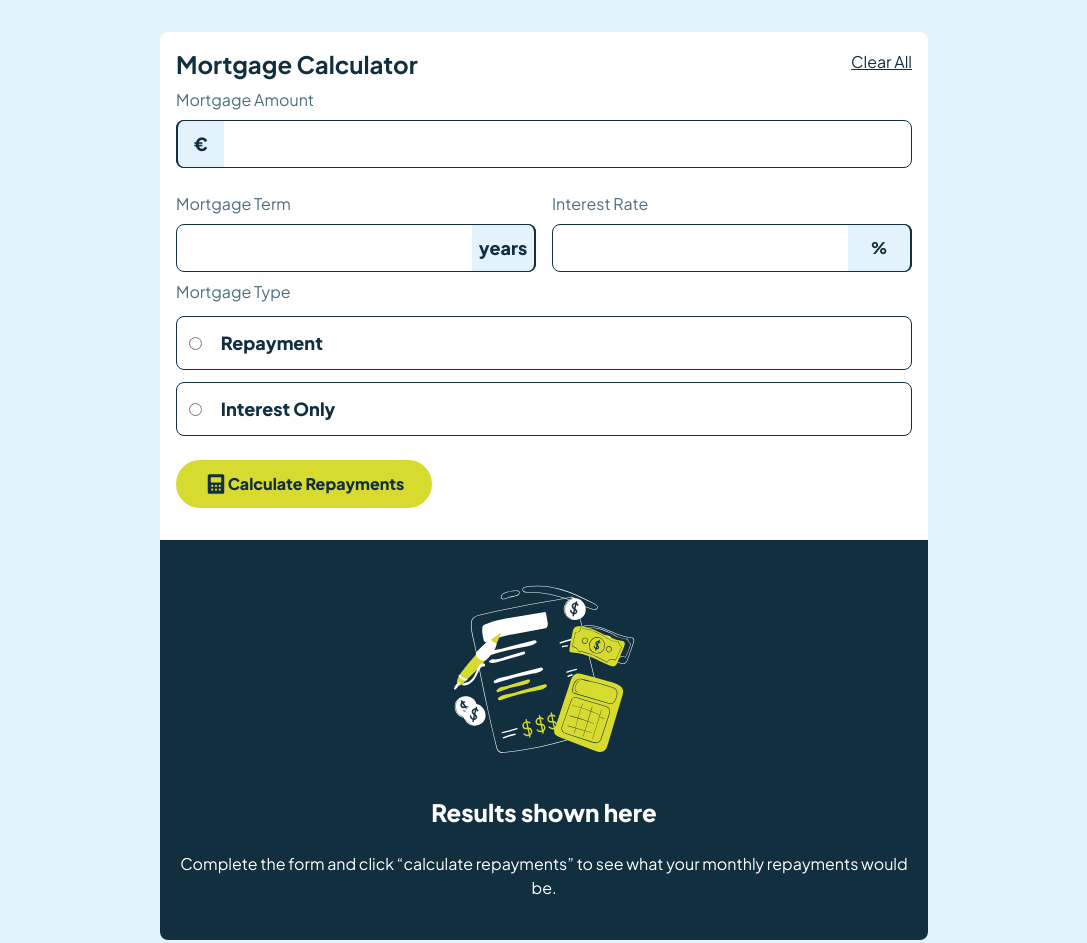
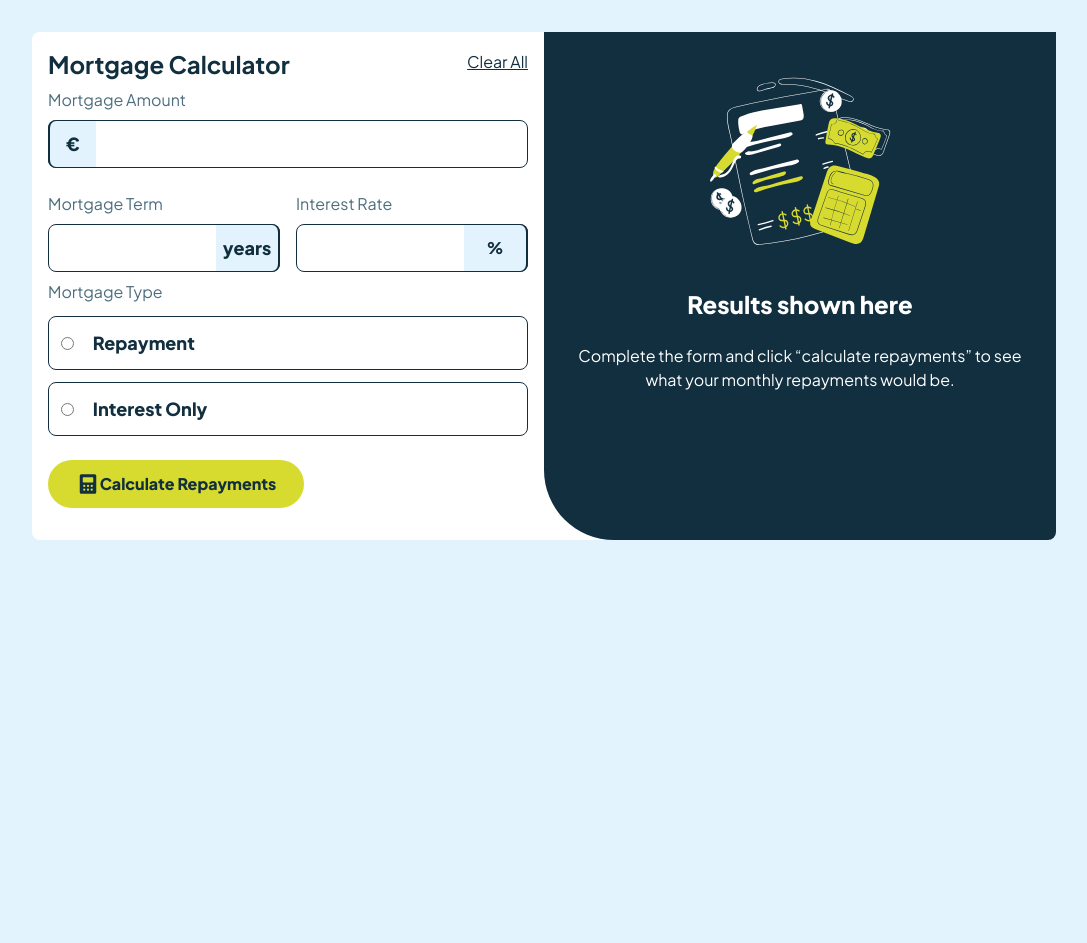
Before and after one commit to mosescode1/frontend-mortgage-calculator, a plain HTML site: page index.html in a window 1280 px wide. Shown: the whole page, without its empty margins (96-1183 px from the left). After the commit the page ends 800 px from the top, so only its background shows below. Drawn offline with nearby package versions, Linux system fonts and the light colour scheme.

Commit message:
desktop view

```diff
--- a/index.html
+++ b/index.html
@@ -19,9 +19,10 @@
 		<link rel="stylesheet" href="styles.css" />
 	</head>
 	<body>
-		<main class="container mx-auto md:my-8 lg:max-w-3xl">
+		<main class="container mx-auto md:my-8 lg:max-w-5xl">
 			<!-- SUBCONTAINER -->
-			<section class="sub-container bg-neutral-white md:rounded-lg">
+			<section
+				class="sub-container bg-neutral-white md:rounded-lg lg:grid lg:grid-cols-2">
 				<!-- Grid one -->
 				<article class="mortgage-calculator p-4">
 					<div class="md:flex md:justify-between md:items-center">
@@ -150,7 +151,7 @@
 
 				<!-- Grid 2 -->
 				<article
-					class="mortgage-result bg-neutral-slate900 p-4 md:rounded-b-lg">
+					class="mortgage-result bg-neutral-slate900 p-4 md:rounded-b-lg lg:rounded-bl-[70px]">
 					<!-- Empty results start -->
 
 					<aside class="no-result text-center text-white">
```
